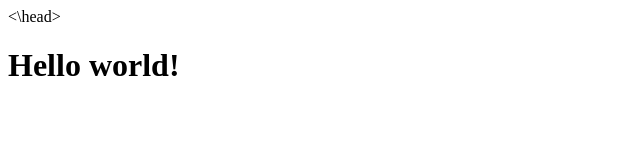
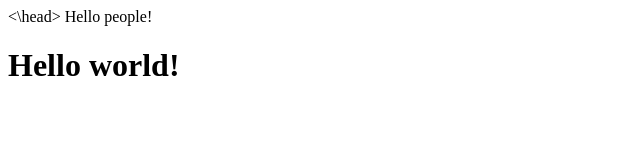
Before and after one commit to stentammemae/stentammemae.github.io, a plain HTML site: page index.html in a window 1280 px wide. Shown: the whole page, without its empty margins (0-640 px from the left). Drawn offline with Linux system fonts and the light colour scheme.

Commit message:
Update index.html

```diff
--- a/index.html
+++ b/index.html
@@ -4,7 +4,7 @@
 <meta charset="UTF-8">
 <title>Hello world!</title>
 <\head>
-<body>
+  <body>Hello people!</body>
 <h1>Hello world!</h1>
 </body>
 </html>
```
